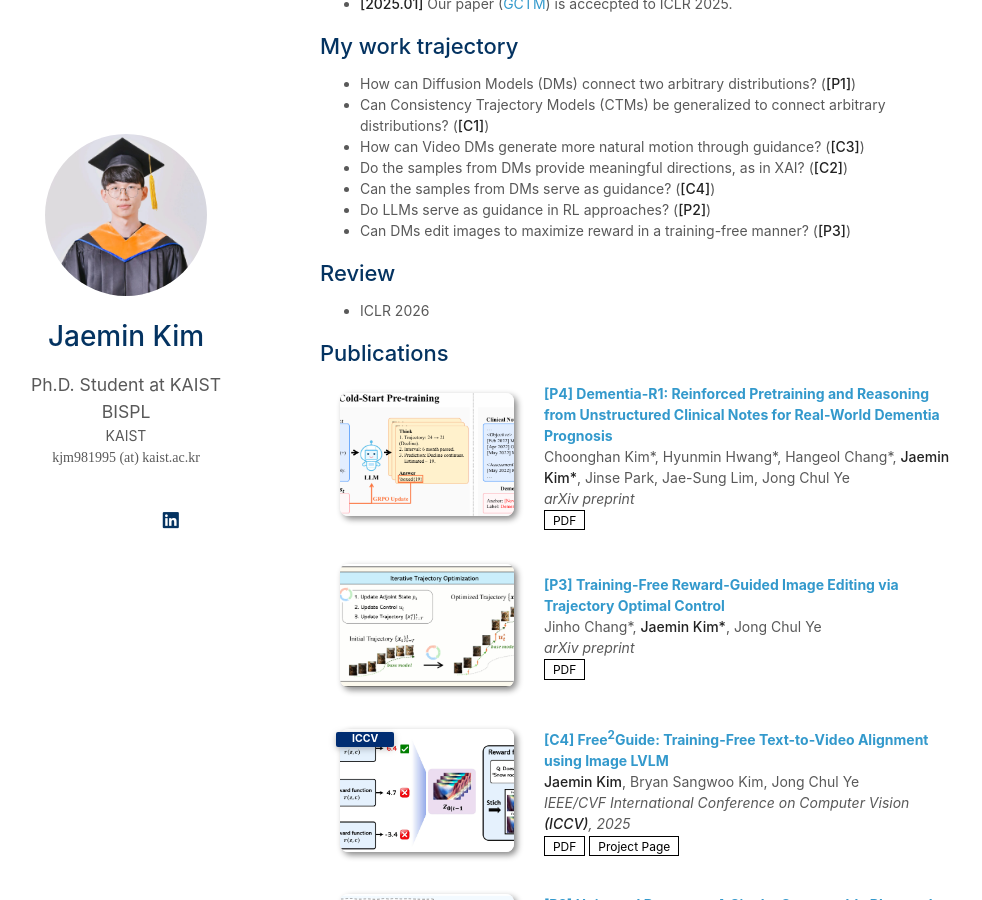
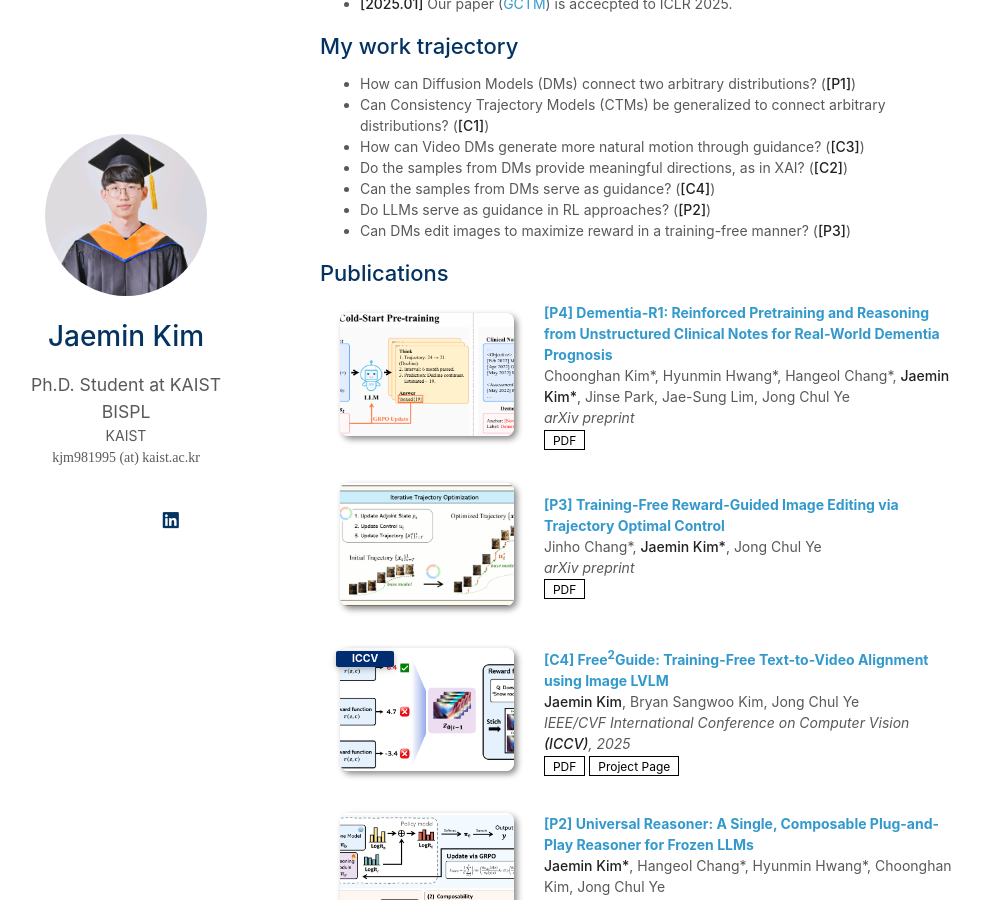
Before and after one commit to kjm981995/kjm981995.github.io, a Jekyll site: the page built from index.md, in a window 1280 px wide and 900 px high, scrolled down 474 px. Shown: the whole window, without its empty margins (150-1132 px from the left). Built offline with Jekyll 4.4.1, drawn with Linux system fonts in a browser that asks for light colours; a style sheet for code colours, icons or effects is not loaded; our own code applies the rules of GitHub Pages for plain Markdown files.

Commit message:
Update index.md

```diff
--- a/index.md
+++ b/index.md
@@ -29,8 +29,4 @@ My research focuses on <strong>controllable generative AI</strong>, exploring wa
 - Do LLMs serve as guidance in RL approaches? (**[P2]**)
 - Can DMs edit images to maximize reward in a training-free manner? (**[P3]**)
 
-## Review
-
-- ICLR 2026
-
 {% include_relative _includes/publications.md %}
```
